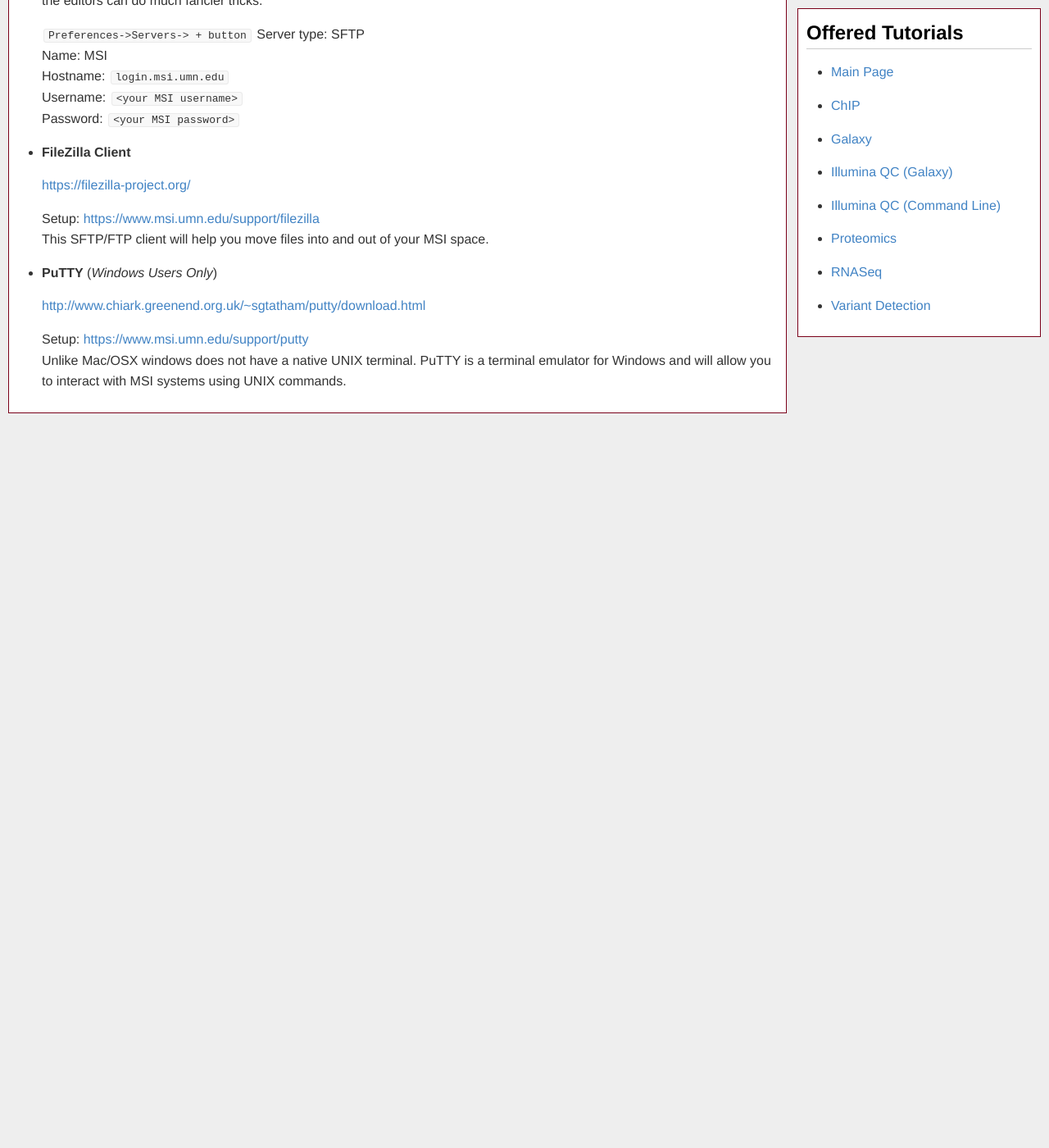
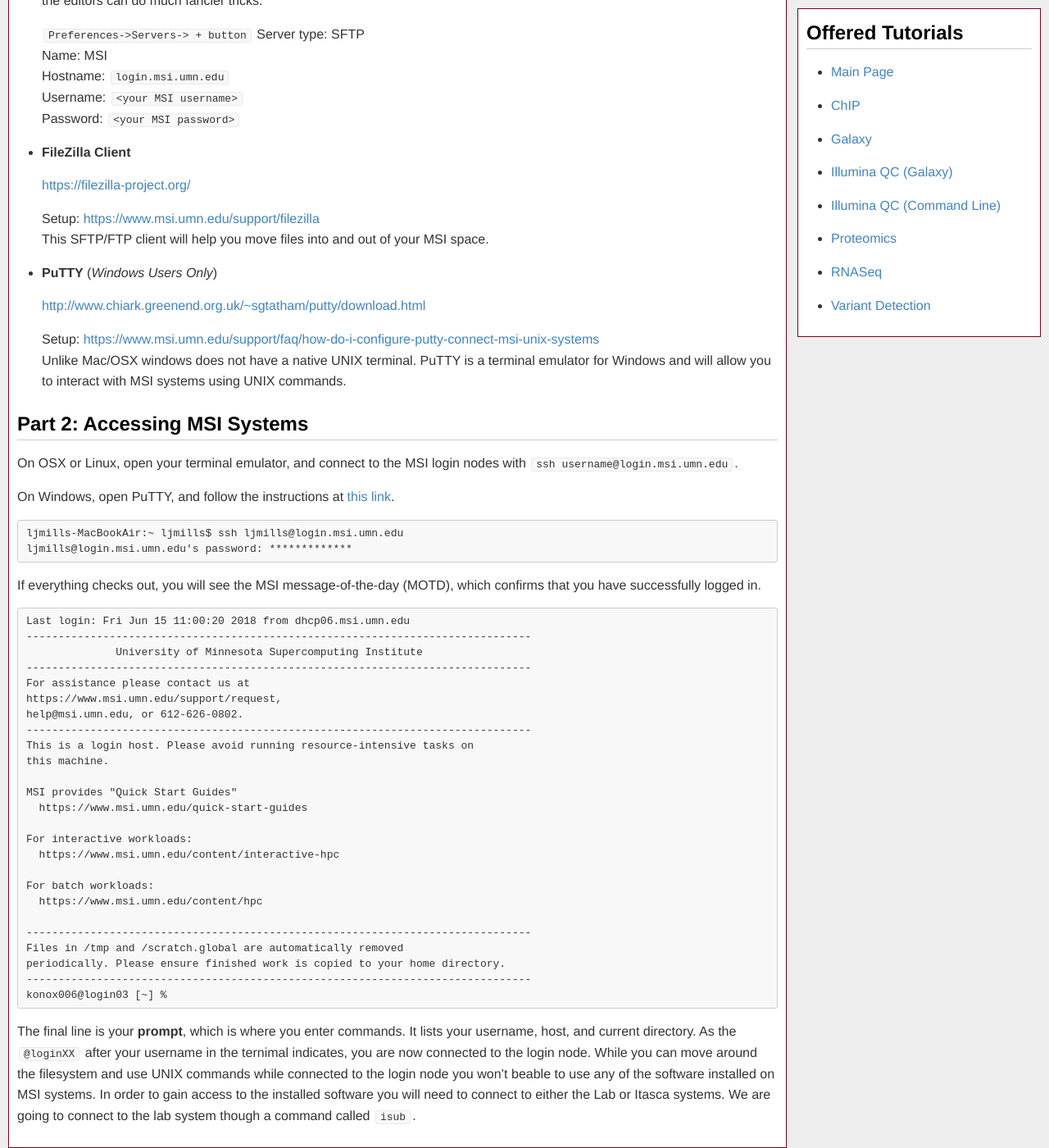
Before and after one commit to msi-ris/Tutorials, a Jekyll site: the page built from illumina_qc_cmd.md, in a window 1280 px wide and 1400 px high, scrolled down 1788 px. Shown: the whole window at 82% size. Built offline with Jekyll 4.4.1, drawn with Linux system fonts in a browser that asks for light colours; before the commit the page ends 2292 px from its top, so only the background shows below that.

Commit message:
Update illumina

````diff
--- a/illumina_qc_cmd.md
+++ b/illumina_qc_cmd.md
@@ -104,7 +104,59 @@ personal computer).
 
   <http://www.chiark.greenend.org.uk/~sgtatham/putty/download.html>
 
-  Setup: <https://www.msi.umn.edu/support/putty>
+  Setup: <https://www.msi.umn.edu/support/faq/how-do-i-configure-putty-connect-msi-unix-systems>
   Unlike Mac/OSX windows does not have a native UNIX terminal. PuTTY is a
   terminal emulator for Windows and will allow you to interact with MSI systems
   using UNIX commands.
+
+## Part 2: Accessing MSI Systems
+On OSX or Linux, open your terminal emulator, and connect to the MSI login nodes
+with `ssh username@login.msi.umn.edu`.
+
+On Windows, open PuTTY, and follow the instructions at
+[this link](https://www.msi.umn.edu/support/faq/how-do-i-configure-putty-connect-msi-unix-systems).
+
+```
+ljmills-MacBookAir:~ ljmills$ ssh ljmills@login.msi.umn.edu
+ljmills@login.msi.umn.edu's password: *************
+```
+
+If everything checks out, you will see the MSI message-of-the-day (MOTD), which
+confirms that you have successfully logged in.
+
+```
+Last login: Fri Jun 15 11:00:20 2018 from dhcp06.msi.umn.edu
+-------------------------------------------------------------------------------
+              University of Minnesota Supercomputing Institute
+-------------------------------------------------------------------------------
+For assistance please contact us at
+https://www.msi.umn.edu/support/request,
+help@msi.umn.edu, or 612-626-0802.
+-------------------------------------------------------------------------------
+This is a login host. Please avoid running resource-intensive tasks on
+this machine.
+
+MSI provides "Quick Start Guides"
+  https://www.msi.umn.edu/quick-start-guides
+
+For interactive workloads:
+  https://www.msi.umn.edu/content/interactive-hpc
+
+For batch workloads:
+  https://www.msi.umn.edu/content/hpc
+
+-------------------------------------------------------------------------------
+Files in /tmp and /scratch.global are automatically removed
+periodically. Please ensure finished work is copied to your home directory.
+-------------------------------------------------------------------------------
+konox006@login03 [~] %
+```
+
+The final line is your **prompt**, which is where you enter commands. It lists
+your username, host, and current directory. As the `@loginXX` after your
+username in the ternimal indicates, you are now connected to the login node.
+While you can move around the filesystem and use UNIX commands while connected
+to the login node you won’t beable to use any of the software installed on MSI
+systems. In order to gain access to the installed software you will need to
+connect to either the Lab or Itasca systems. We are going to connect to the lab
+system though a command called `isub`.
````
